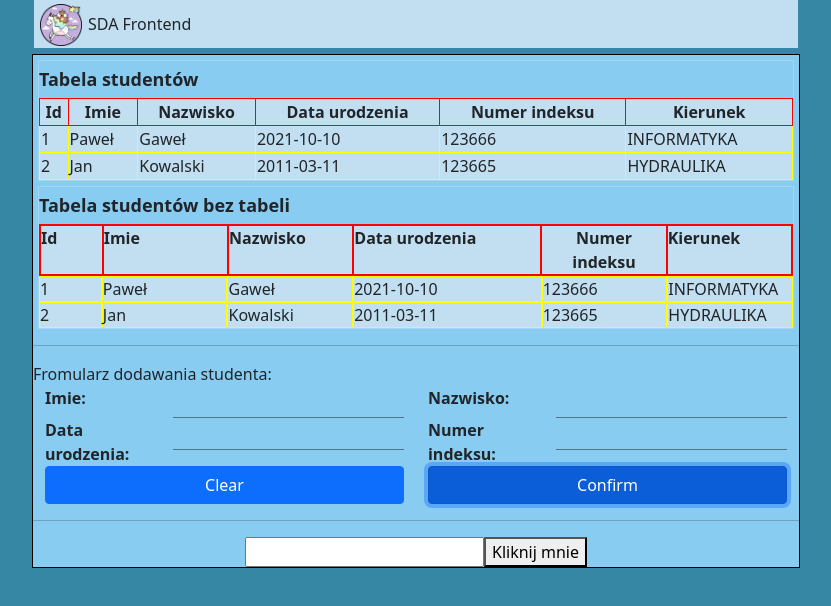
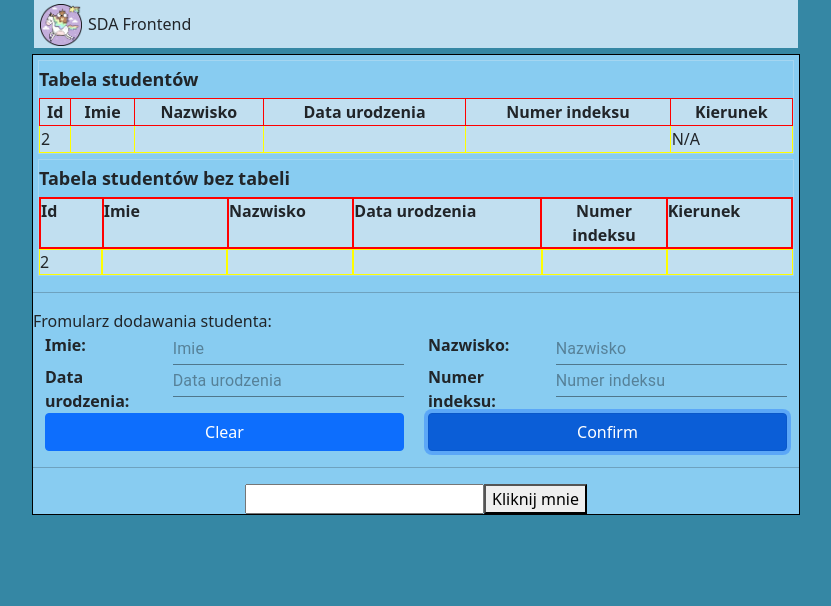
Before and after one commit to jng90/sda_frontend_demo, a React (Create React App) app: page / in a window 1280 px wide. Both pictures are taken after a click on the button "Confirm". Shown: the top 606 px of the page, without its empty margins (224-1055 px from the left). Built offline with nearby package versions, Linux system fonts and the light colour scheme.

Commit message:
Obiektowosc

```diff
--- a/src/components/StudentComponent.js
+++ b/src/components/StudentComponent.js
@@ -1,7 +1,7 @@
 import StudentTableComponent from "./StudentTableComponent";
 import StudentTableDivComponent from "./StudentTableDivComponent";
 import StudentForm from "./StudentForm";
-import {useState} from "react";
+import {useEffect, useState} from "react";
 
 const StudentComponent = () => {
 
@@ -11,6 +11,7 @@
     // funkcja ktorej mozna uzyc zeby dodac nowego studenta
     const addStudent = (name, surname, birthDate, index) => {
         const student = {
+            "id": bumpCounter(),
             "name": name,
             "surname": surname,
             "birthDate": birthDate,
@@ -26,15 +27,42 @@
 
         setStudentList(studentListCopy);
 
+        console.log("Dodano studenta: " + student);
     }
 
-    return (<>
-        <StudentTableComponent/> {/*tag ktory nie ma tresci i jest zamkniety*/}
-        <StudentTableDivComponent/>
+    const bumpCounter = () => {
+        // pobierze licznik
+        let currentCounter = getCounter();
 
-        <hr/>
-        <StudentForm/>
-    </>);
+        // zwiekszy i zapiszes
+        currentCounter++;
+        localStorage.setItem('student-next-id', currentCounter);
+
+        // zwroci zwiekszony
+        return currentCounter;
+    }
+
+    const getCounter = () => {
+        let nextId = localStorage.getItem('student-next-id');
+        // if (zmienna) false gdy:
+        //      - zmienna = 0
+        //      - zmienna = false
+        //      - zmienna = null
+        //      - zmienna = undefined
+
+        if (nextId){
+            return nextId;
+        }
+        return 1;
+    }
+
+return (<>
+    <StudentTableComponent students={studentList}/> {/*tag ktory nie ma tresci i jest zamkniety*/}
+    <StudentTableDivComponent students={studentList}/>
+
+    <hr/>
+    <StudentForm addStudentFunction={addStudent}/>
+</>);
 }
 
 export default StudentComponent;
--- a/src/components/StudentForm.js
+++ b/src/components/StudentForm.js
@@ -3,7 +3,8 @@
 import {Button, Col, Container, Row} from "react-bootstrap";
 import {Input} from "@material-ui/core";
 
-const StudentForm = () => {
+// props = properties przekazywana przy tworzeniu komponentow
+const StudentForm = (props) => {
 
     const submitStudent = () => {
       let imie = document.getElementById("input-imie").value;
@@ -11,7 +12,9 @@
       let dataUr = document.getElementById("input-input-birth-date").value;
       let index = document.getElementById("input-index").value;
 
-        console.log(imie + " " + nazwisko + " " + dataUr + " " + index)
+        console.log(imie + " " + nazwisko + " " + dataUr + " " + index);
+        props.addStudentFunction(imie, nazwisko, dataUr, index);
+
     }
 
     return (
@@ -27,13 +30,13 @@
                                 <label className={'form-input-label'}>Imie:</label>
                             </Col>
                             <Col md={4}>
-                                <Input id={'input-imie'} className={'form-input-field'}></Input>
+                                <Input placeholder={"Imie"} id={'input-imie'} className={'form-input-field'}></Input>
                             </Col>
                             <Col md={2}>
                                 <label className={'form-input-label'}>Nazwisko:</label>
                             </Col>
                             <Col md={4}>
-                                <Input id={'input-nazwisko'} className={'form-input-field'}></Input>
+                                <Input placeholder={"Nazwisko"} id={'input-nazwisko'} className={'form-input-field'}></Input>
                             </Col>
                         </Row>
                         <Row>
@@ -41,13 +44,13 @@
                                 <label className={'form-input-label'}>Data urodzenia:</label>
                             </Col>
                             <Col md={4}>
-                                <Input id={'input-input-birth-date'} className={'form-input-field'}></Input>
+                                <Input placeholder={"Data urodzenia"} id={'input-input-birth-date'} className={'form-input-field'}></Input>
                             </Col>
                             <Col md={2}>
                                 <label className={'form-input-label'}>Numer indeksu:</label>
                             </Col>
                             <Col md={4}>
-                                <Input id={'input-index'} className={'form-input-field'}></Input>
+                                <Input placeholder={"Numer indeksu"} id={'input-index'} className={'form-input-field'}></Input>
                             </Col>
                         </Row>
                         <Row>
--- a/src/components/StudentTable.css
+++ b/src/components/StudentTable.css
@@ -82,3 +82,7 @@
     text-align: left;
     border: 1px solid yellow;
 }
+
+.centered-text{
+    text-align: center;
+}
--- a/src/components/StudentTableComponent.js
+++ b/src/components/StudentTableComponent.js
@@ -1,6 +1,17 @@
 import "./StudentTable.css"
 
-const StudentTableComponent = () => {
+const StudentTableComponent = (props) => {
+
+    const createStudentTableRow = (student) => {
+        return (<tr key={student.name+ " " + student.surname}>
+            <td>{student.id}</td>
+            <td>{student.name}</td>
+            <td>{student.surname}</td>
+            <td>{student.birthDate}</td>
+            <td>{student.index}</td>
+            <td>N/A</td>
+        </tr>)
+    }
 
     return (<div className="student-table-container">
         <div className="student-table-header">
@@ -19,22 +30,7 @@
                 </tr>
                 </thead>
                 <tbody>
-                <tr>
-                    <td>1</td>
-                    <td>Paweł</td>
-                    <td>Gaweł</td>
-                    <td>2021-10-10</td>
-                    <td>123666</td>
-                    <td>INFORMATYKA</td>
-                </tr>
-                <tr>
-                    <td>2</td>
-                    <td>Jan</td>
-                    <td>Kowalski</td>
-                    <td>2011-03-11</td>
-                    <td>123665</td>
-                    <td>HYDRAULIKA</td>
-                </tr>
+                {props.students.map(createStudentTableRow)}
                 </tbody>
             </table>
         </div>
--- a/src/components/StudentTableDivComponent.js
+++ b/src/components/StudentTableDivComponent.js
@@ -1,7 +1,27 @@
 import "./StudentTable.css"
 
-const StudentTableDivComponent = () => {
+const StudentTableDivComponent = (props) => {
 
+    const createStudentTableDivRow = (student) => {
+        return (<div key={student.name + ' ' + student.surname}
+                     className="table-row">
+            <div className="table-td col-md-1">{student.id}</div>
+            <div className="table-td col-md-2">{student.name}</div>
+            <div className="table-td col-md-2">{student.surname}</div>
+            <div className="table-td col-md-3">{student.birthDate}</div>
+            <div className="table-td col-md-2">{student.index}</div>
+            <div className="table-td col-md-2">{student.faculty}</div>
+        </div>)
+    }
+
+    const emptyRow = () => {
+        return (
+            <div className="table-row">
+                <div className="table-td col-md-12 centered-text">Table is empty</div>
+            </div>)
+
+
+    }
     return (<div className="student-table-container">
         <div className="student-table-header">
             Tabela studentów bez tabeli
@@ -17,25 +37,12 @@
                     <div className="table-th col-md-2">Kierunek</div>
                 </div>
                 <div className="table-tbody">
-                    <div className="table-row">
-                        <div className="table-td col-md-1">1</div>
-                        <div className="table-td col-md-2">Paweł</div>
-                        <div className="table-td col-md-2">Gaweł</div>
-                        <div className="table-td col-md-3">2021-10-10</div>
-                        <div className="table-td col-md-2">123666</div>
-                        <div className="table-td col-md-2">INFORMATYKA</div>
-                    </div>
-                    <div className="table-row">
-                        <div className="table-td col-md-1">2</div>
-                        <div className="table-td col-md-2">Jan</div>
-                        <div className="table-td col-md-2">Kowalski</div>
-                        <div className="table-td col-md-3">2011-03-11</div>
-                        <div className="table-td col-md-2">123665</div>
-                        <div className="table-td col-md-2">HYDRAULIKA</div>
+                    {
+                        props.students.length > 0 ? props.students.map(createStudentTableDivRow) : emptyRow()
+                    }
                     </div>
                 </div>
             </div>
-        </div>
     </div>);
 }
 
```
